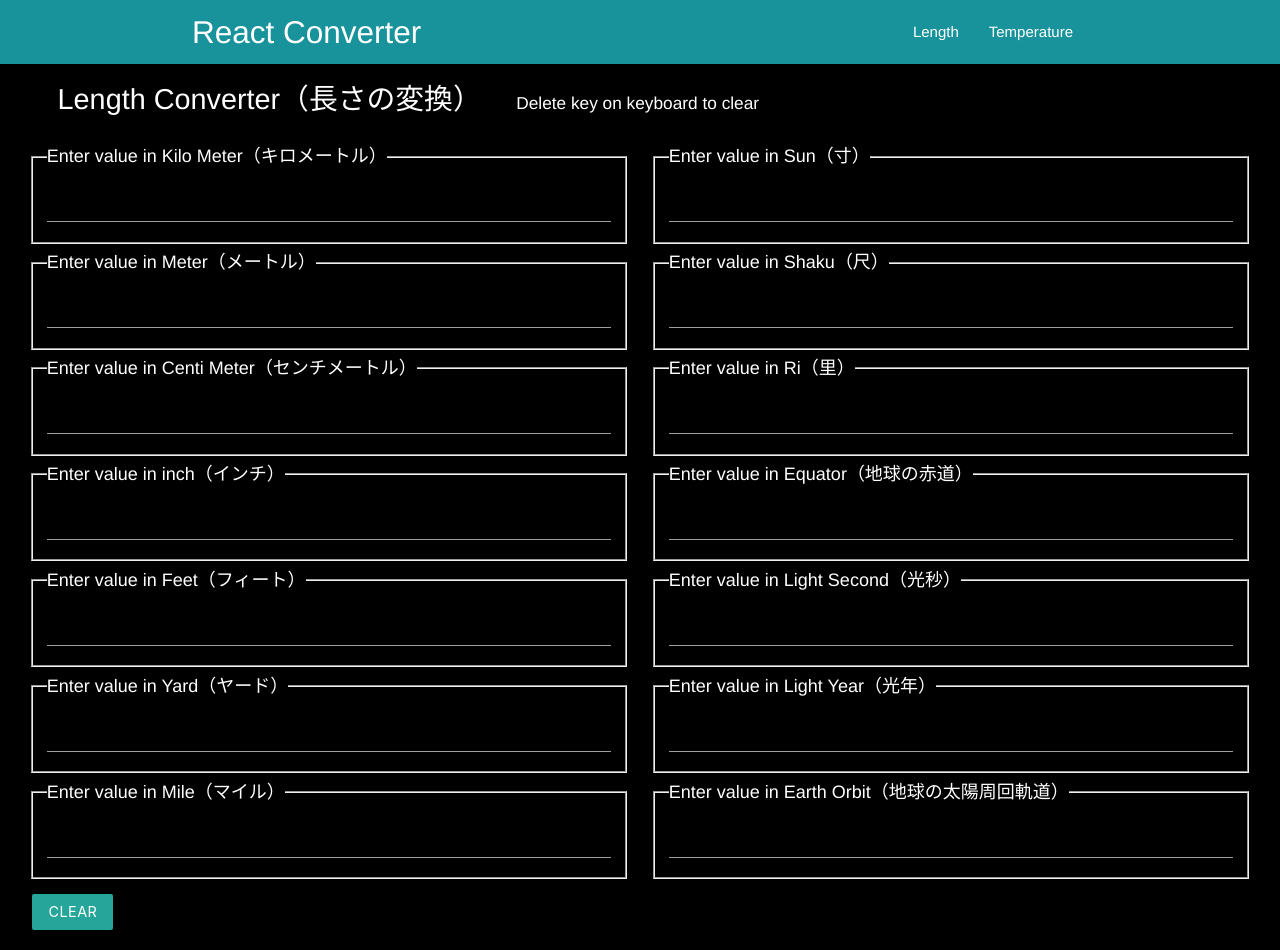
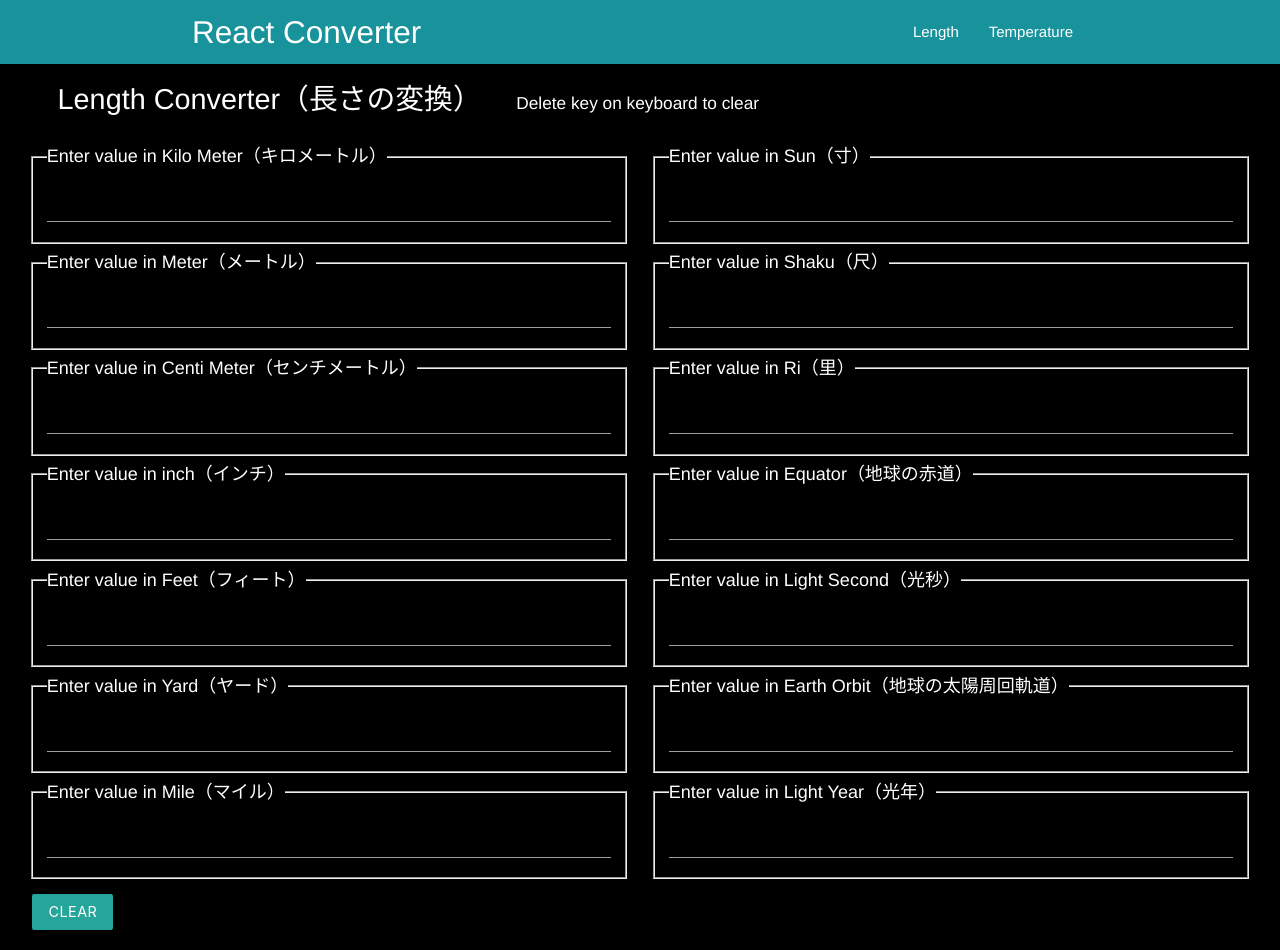
Before and after one commit to SoichiroWada/React-Converter, a React (Create React App) app: page / in a window 1280 px wide. Built offline with nearby package versions, Linux system fonts and the light colour scheme.

Commit message:
converter function is merged to tryConvert

```diff
--- a/src/components/Length.js
+++ b/src/components/Length.js
@@ -18,18 +18,15 @@ const valuesInMeters = {
   lightYear:9460730472580800,
 }
 
-function converter (length, originalScale, targetScale) {
-  const ratio = valuesInMeters[originalScale]/valuesInMeters[targetScale];
-  const calculatedValue = length*ratio;
-  return calculatedValue;
-}
-
 function tryConvert(length, originalScale, targetScale) {
   const input = parseFloat(length);
   if (Number.isNaN(input)) {
     return '';
   }
-  const output = converter(input, originalScale, targetScale);
+
+  const ratio = valuesInMeters[originalScale]/valuesInMeters[targetScale];
+  const output = length*ratio;
+
   const rounded = Math.round(output * 1000000000000) / 1000000000000;
   return rounded.toString();
 }
@@ -175,14 +172,14 @@ class LengthCalculator extends React.Component {
                 onAlert={this.alertMessage}
                 onLengthChange={this.handleChange} />
             <LengthInput
-                scale="lightYear"
-                length={lightYear}
+                scale="earthOrbit"
+                length={earthOrbit}
                 onClear={this.clear}
                 onAlert={this.alertMessage}
                 onLengthChange={this.handleChange} />
             <LengthInput
-                scale="earthOrbit"
-                length={earthOrbit}
+                scale="lightYear"
+                length={lightYear}
                 onClear={this.clear}
                 onAlert={this.alertMessage}
                 onLengthChange={this.handleChange} />
```
